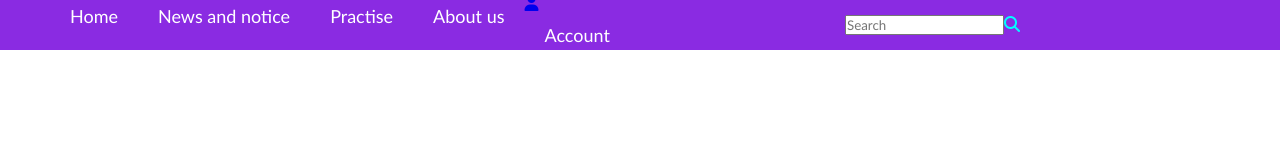
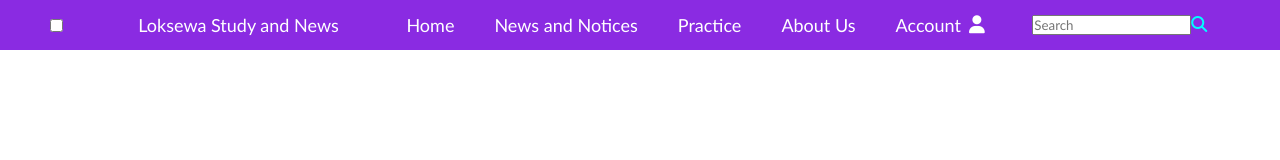
Before and after one commit to suchana-chapagain/loksewaweb, a plain HTML site: page Loksewa Website/index1.html in a window 1280 px wide. Drawn offline with Linux system fonts and the light colour scheme.

Commit message:
Navbar Additions

```diff
--- a/Loksewa Website/index1.html
+++ b/Loksewa Website/index1.html
@@ -11,18 +11,21 @@
 </head>
 <body>
 <nav class="navbar">
+    <input type="checkbox" id="check" name="" value="">
+    <label for="check"></label>
+    <label class="logo">Loksewa Study and News</label>
+    <ul class="navbar-menu">
+        <li><a href="#"class="active">Home</a></li>
+        <li><a href="#">News and Notices</a></li>
+        <li><a href="#">Practice</a></li>
+        <li><a href="#">About Us</a></li>
+        <div class="accountSection">
+            <li>
+                <a href="#"class="Account">Account<i class="fa-solid fa-user"></i></a>
+            </li>
+        </div>
 
 
-    <ul class="navbar-menu">
-        <li><a href="#"class="active">Home</a></li>
-        <li><a href="#">News and notice</a></li>
-        <li><a href="#">Practise</a></li>
-        <li><a href="#">About us</a></li>
-
-    <span>
-        <a href="#"class="Account-icon"><i class="fa fa-user"></i></a>
-         <li><a href="#"class="Account">Account</a></li>
-        </span>
     </ul>
     <div class="searchbox">
     <div class="navbar-search">
--- a/Loksewa Website/style1.css
+++ b/Loksewa Website/style1.css
@@ -5,6 +5,8 @@
     font-family: 'Gill Sans', 'Gill Sans MT', Calibri, 'Trebuchet MS', sans-serif;
 
 }
+
+
 .navbar{
     display:flex;
     justify-content: space-between;
@@ -16,10 +18,28 @@
 
 }
 
+.logo{
+    font-size: 18px;
+    color:#fff;
+    text-decoration: none;
+    padding:10px 20px;
+    height:100%;
+    display:flex;
+    align-items:center;
+    transition:0.3 ease;
+}
+
 .navbar-menu{
    display:flex;
    list-style:none;
+   justify-content: center;
+   align-items: center;
 }
+
+.accountSection > li > a > i{
+    margin-left: 0.5rem;
+}
+
 .navbar-menu li{
     height:45px;
 }
@@ -36,11 +56,8 @@
 .navbar-menu li a:hover{
 background-color: #c9494c;
 }
-.Account-icon{
-    height:100px;
-    width:70px;
-    margin-bottom: 100px;
-}
+
+
 .searchbox{
     width:70px;
 
```
